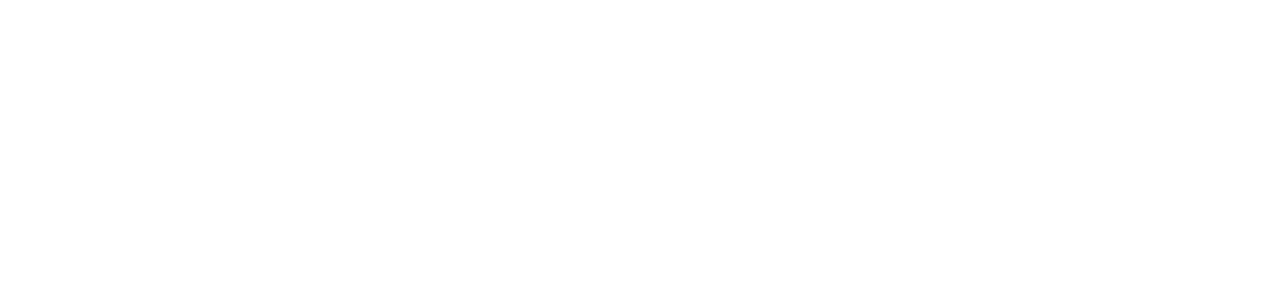
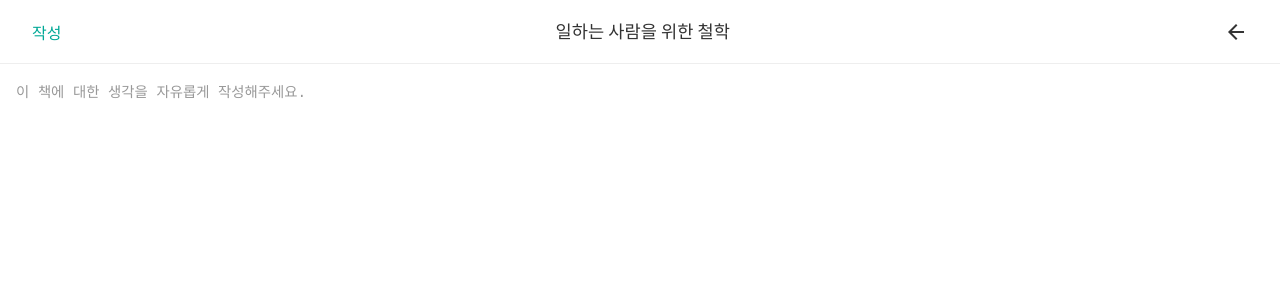
Before and after one commit to Kimchikilla/Seoulshelftest, a React (Vite) app: page /book/1/comment in a window 1280 px wide. Before the commit this address had no page. Shown: the top 300 px of the page. Built offline with nearby package versions, Linux system fonts and the light colour scheme.

Commit message:
코멘트 작성 페이지 추가

```diff
--- a/src/Book/pages/Book.jsx
+++ b/src/Book/pages/Book.jsx
@@ -1,11 +1,12 @@
 import React from "react";
-import { useParams } from "react-router-dom";
+import { useParams, useNavigate } from "react-router-dom";
 import "./Book.css";
 import Header from "../../Home/components/Header";
 import bookImage from "../../assets/Book/XL.jpg";
 
 const Book = () => {
   const { id } = useParams();
+  const navigate = useNavigate();
 
   const bookData = {
     title: "일하는 사람을 위한 철학",
@@ -13,6 +14,10 @@ const Book = () => {
     image: bookImage,
     averageRating: 4.5,
     totalRatings: 128
+  };
+
+  const handleCommentClick = () => {
+    navigate(`/book/${id}/comment`);
   };
 
   return (
@@ -62,7 +67,7 @@ const Book = () => {
                 <span className="material-icons">check</span>
                 <span className="action-text">읽었어요</span>
               </button>
-              <button className="action-button">
+              <button className="action-button" onClick={handleCommentClick}>
                 <span className="material-icons">edit</span>
                 <span className="action-text">코멘트</span>
               </button>
--- /dev/null
+++ b/src/Comment/pages/Comment.css
@@ -0,0 +1,101 @@
+.comment-container {
+  width: 100%;
+  height: 100vh;
+  background-color: #ffffff;
+  display: flex;
+  flex-direction: column;
+  position: fixed;
+  top: 0;
+  left: 0;
+  right: 0;
+  bottom: 0;
+  overflow: hidden;
+}
+
+.comment-header {
+  height: 64px;
+  display: flex;
+  justify-content: space-between;
+  align-items: center;
+  padding: 0 16px;
+  border-bottom: 1px solid #eee;
+  background-color: #ffffff;
+  position: sticky;
+  top: 0;
+  z-index: 100;
+}
+
+.comment-header-button {
+  padding: 8px 16px;
+  border: none;
+  background: none;
+  color: #00A896;
+  font-size: 1rem;
+  font-weight: 700;
+  cursor: pointer;
+  display: flex;
+  align-items: center;
+}
+
+.header-button:hover {
+  opacity: 0.8;
+}
+
+.comment-header-title {
+  font-size: 1.1rem;
+  font-weight: 700;
+  color: #333;
+  margin: 0;
+  text-align: center;
+  flex: 1;
+}
+
+.comment-content {
+  flex: 1;
+  position: relative;
+  overflow: hidden;
+}
+
+.comment-textarea {
+  width: 100%;
+  height: 100%;
+  padding: 16px;
+  border: none;
+  resize: none;
+  font-size: 0.9rem;
+  color: #333;
+  background-color: #ffffff;
+  position: absolute;
+  top: 0;
+  left: 0;
+  right: 0;
+  bottom: 0;
+}
+
+.comment-textarea::placeholder {
+  color: #999;
+}
+
+.comment-textarea:focus {
+  outline: none;
+}
+
+/* 모바일 최적화 */
+@media screen and (max-width: 480px) {
+  .comment-header-title {
+    font-size: 1rem;
+  }
+
+  .comment-header-button {
+    padding: 8px 12px;
+    font-size: 0.9rem;
+  }
+
+  .comment-content {
+    padding: 16px;
+  }
+
+  .comment-textarea {
+    font-size: 0.95rem;
+  }
+}
--- /dev/null
+++ b/src/Comment/pages/Comment.jsx
@@ -0,0 +1,40 @@
+import React, { useState } from 'react';
+import { useNavigate, useParams } from 'react-router-dom';
+import './Comment.css';
+
+const Comment = () => {
+  const navigate = useNavigate();
+  const { id } = useParams();
+  const [comment, setComment] = useState('');
+
+  const handleSubmit = () => {
+    // TODO: 코멘트 제출 로직 구현
+    console.log('코멘트 제출:', comment);
+    navigate(`/book/${id}`);
+  };
+
+  return (
+    <div className="comment-container">
+      <header className="comment-header">
+        <button className="comment-header-button" onClick={handleSubmit}>
+          작성
+        </button>
+        <h1 className="comment-header-title">일하는 사람을 위한 철학</h1>
+        <button className="comment-header-button" onClick={() => navigate(-1)}>
+          <span className="material-icons">arrow_back</span>
+        </button>
+      </header>
+
+      <div className="comment-content">
+        <textarea
+          className="comment-textarea"
+          placeholder="이 책에 대한 생각을 자유롭게 작성해주세요."
+          value={comment}
+          onChange={(e) => setComment(e.target.value)}
+        />
+      </div>
+    </div>
+  );
+};
+
+export default Comment;
--- a/src/Router.jsx
+++ b/src/Router.jsx
@@ -3,6 +3,7 @@ import Login from "./Login/pages/Login.jsx";
 import Home from "./Home/pages/Home.jsx";
 import Menu from "./Menu/pages/Menu.jsx";
 import Book from "./Book/pages/Book";
+import Comment from "./Comment/pages/Comment";
 
 export default function Router() {
   return (
@@ -12,6 +13,7 @@ export default function Router() {
         <Route path="/home" element={<Home />}></Route>
         <Route path="/menu" element={<Menu />}></Route>
         <Route path="/book/:id" element={<Book />} />
+        <Route path="/book/:id/comment" element={<Comment />} />
       </Routes>
     </>
   );
```
